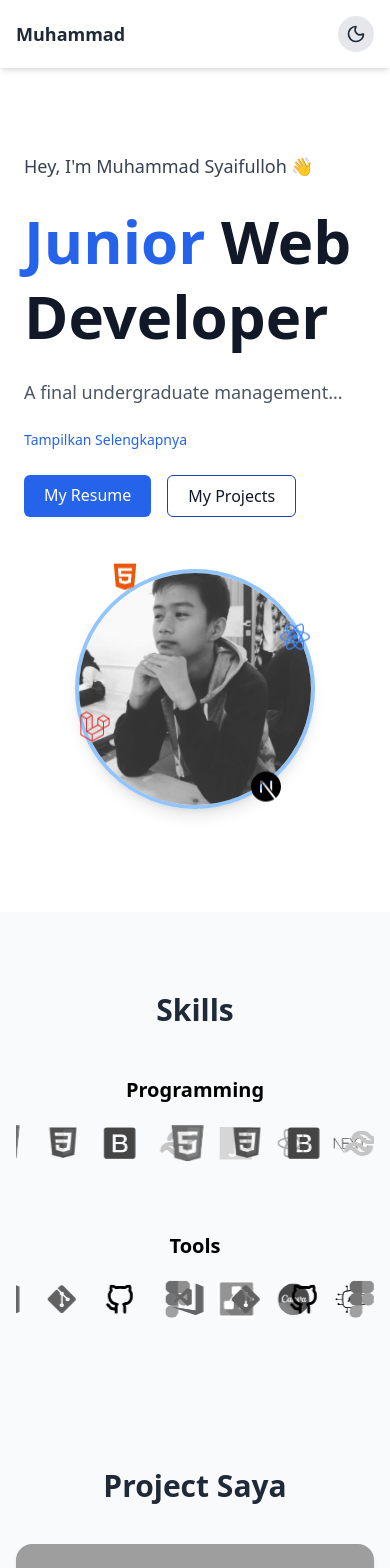
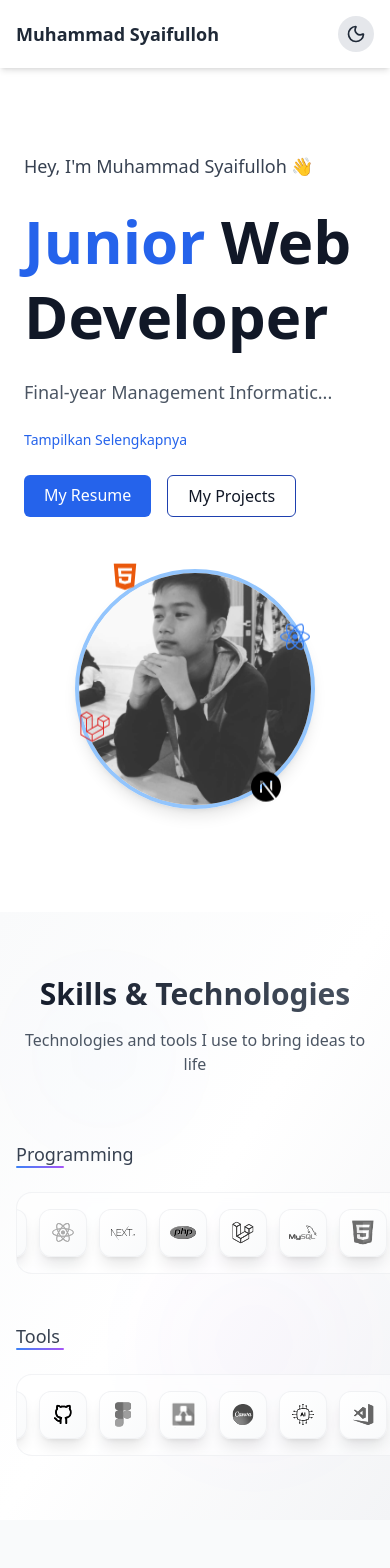
Before and after one commit to Ipul1122/portfolio, a Next.js app: page / in a window 390 px wide. Shown: the top 1568 px of the page. Built offline with nearby package versions, Linux system fonts and the light colour scheme; grey boxes are pictures that could not be loaded.

Commit message:
update section

```diff
--- a/src/components/Hero.jsx
+++ b/src/components/Hero.jsx
@@ -5,26 +5,26 @@ import { useState } from 'react';
 export default function Hero() {
 
     const [showFullText, setShowFullText] = useState(false);
-    const textOverflow = "A final undergraduate management informatics students. I do love building a website from static and dynamic. Able to work alone or with team, good communication, highly adaptable to new environments, and willingly accept critiscm as a contribution for efficiency. "
+    const textOverflow = "Final-year Management Informatics student passionate about building websites. I integrate AI tools to boost efficiency and innovation. Strong in communication, teamwork, and adaptability. Open to feedback and continuous learning. "
     const limited = textOverflow.length > 30 ? textOverflow.slice(0, 32) + '...' : textOverflow;
 
 return (
     <section
     id="hero"
-    className="min-h-screen flex items-center justify-center bg-white px-6"
+    className="min-h-screen flex items-center justify-center bg-white px-6 dark:bg-neutral-900 "
     >
-    <div className="max-w-6xl w-full grid grid-cols-1 md:grid-cols-2 gap-8 items-center">
+    <div className="max-w-6xl w-full grid grid-cols-1 md:grid-cols-2 gap-8 items-center dark:text-white">
         {/* Left Section */}
         <div className="space-y-6">
-        <p className="text-lg text-gray-700 ">Hey, I'm Muhammad Syaifulloh 👋</p>
+        <p className="text-lg text-gray-700 dark:text-white">Hey, I'm Muhammad Syaifulloh 👋</p>
 
         <h1 className="text-6xl font-extrabold leading-tight">
             <span className="text-blue-600">Junior</span>
-            <span className="text-gray-900"> Web</span> <br />
-            <span className="text-gray-900">Developer</span>
+            <span className="text-gray-900 dark:text-white"> Web</span> <br />
+            <span className="text-gray-900 dark:text-white">Developer</span>
         </h1>
 
-        <p className="text-lg text-gray-600 max-w-xl">
+        <p className="text-lg text-gray-600 max-w-xl dark:text-white text-justify">
             {showFullText ? textOverflow : limited}
         </p>
         <button onClick={() => setShowFullText(!showFullText)}
@@ -41,7 +41,7 @@ return (
             </a>
             <a
             href="#projects"
-            className="border border-blue-800 text-gray-900 px-5 py-2 rounded-md font-medium hover:bg-gray-100 transition"
+            className="border border-blue-800 text-gray-900 px-5 py-2 rounded-md font-medium hover:bg-black transition dark:text-white"
             >
             My Projects
             </a>
--- a/src/components/Navbar.jsx
+++ b/src/components/Navbar.jsx
@@ -12,11 +12,11 @@ const toggleDark = () => {
 };
 
 return (
-    <header className="sticky top-0 z-50 bg-white dark:bg-gray-900 shadow-md">
+    <header className="sticky top-0 z-50 bg-white dark:bg-neutral-900 shadow-md">
     <nav className="container mx-auto px-4 py-4 flex items-center justify-between">
         {/* Kiri: Nama */}
         <div className="text-lg font-bold text-gray-800 dark:text-white">
-        Muhammad
+        Muhammad Syaifulloh
         </div>
 
         {/* Tengah: Menu Navigasi */}
--- a/src/components/Project.jsx
+++ b/src/components/Project.jsx
@@ -43,13 +43,13 @@ setCurrentIndex((prevIndex) => (prevIndex === projects.length - 1 ? 0 : prevInde
 const project = projects[currentIndex];
 
 return (
-<section id="projects" className="py-16 bg-gray-50">
+<section id="projects" className="py-16 bg-gray-50 dark:bg-neutral-900">
     <div className="container mx-auto px-4">
-    <h2 className="text-3xl font-bold mb-10 text-center text-gray-800">Project Saya</h2>
+    <h2 className="text-3xl font-bold mb-10 text-center text-gray-800 dark:text-white">Project Saya</h2>
 
     <div className="relative max-w-3xl mx-auto ">
         {/* Project Card */}
-        <div className="bg-white rounded-2xl shadow-md overflow-hidden transition hover:shadow-xl">
+        <div className="bg-white dark:bg-neutral-800 rounded-2xl shadow-md overflow-hidden transition hover:shadow-xl">
         <Image
             src={project.image}
             alt={project.title}
@@ -57,12 +57,12 @@ return (
             height={400}
             className="w-full object-cover h-56"
         />
-        <div className="p-6 flex flex-col items-center text-center gap-y-4">
-            <h3 className="text-xl font-semibold text-gray-900 text-center">{project.title}</h3>
-            <p className="mt-2 text-gray-600">{project.description}</p>
+        <div className="p-6 flex flex-col items-center text-center gap-y-4 ">
+            <h3 className="text-xl font-semibold text-gray-900 text-center dark:text-white">{project.title}</h3>
+            <p className="mt-2 text-gray-600 dark:text-white">{project.description}</p>
 
             <div className="mt-4">
-            <p className="sm:text-sm md:text-xl lg:text-2xl font-medium text-gray-700 mb-5">Teknologi:</p>
+            <p className="sm:text-sm md:text-xl lg:text-2xl font-bold text-gray-700 mb-5 dark:text-white">Teknologi:</p>
             <div className="flex flex-wrap items-center gap-4">
                 {project.technologies.map((tech, idx) => (
                 <div key={idx} className="relative group">
@@ -89,7 +89,7 @@ return (
                 href={project.github}
                 target="_blank"
                 rel="noopener noreferrer"
-                className="px-4 py-2 bg-gray-800 text-white text-sm rounded-lg hover:bg-gray-700 transition"
+                className="px-4 py-2 bg-white text-black text-sm rounded-lg hover:bg-gray-700 transition"
             >
                 GitHub
             </a>
@@ -106,7 +106,7 @@ return (
         </div>
 
         {/* Tombol Navigasi */}
-        <div className="absolute inset-y-0 left-0 flex items-center">
+        <div className="absolute inset-y-0 left-0 flex items-center ml-2 mb-4">
         <button
             onClick={handlePrev}
             className="p-2 rounded-full bg-white shadow hover:bg-gray-100 transition"
@@ -115,7 +115,7 @@ return (
             <ChevronLeft />
         </button>
         </div>
-        <div className="absolute inset-y-0 right-0 flex items-center">
+        <div className="absolute inset-y-0 right-0 flex items-center mr-2 mb-4">
         <button
             onClick={handleNext}
             className="p-2 rounded-full bg-white shadow hover:bg-gray-100 transition"
--- a/src/components/Skills.jsx
+++ b/src/components/Skills.jsx
@@ -6,55 +6,91 @@ const programmingIcons = [
 
 const toolIcons = ["vscode-icon", "git-icon", "github-icon", "figma-icon", "drawIo-icon", "canva-icon", "ai-icon"];
 
-return (
-    <section id="skills" className="py-20 bg-gray-50">
-    <div className="max-w-4xl mx-auto px-4 text-center">
-        <h2 className="text-3xl font-bold mb-12 text-gray-800">Skills</h2>
-
-        {/* Programming */}
-        <div className="mb-16">
-        <h3 className="text-xl font-semibold mb-4">Programming</h3>
-        <div className="overflow-hidden">
-            <div className="flex gap-2.5 animate-loop-scroll">
-            {[...Array(2)].map((_, index) => (
-                <div className="flex gap-2.5" key={index}>
-                {programmingIcons.map((icon) => (
+const SkillCategory = ({ title, icons, folder }) => (
+    <div className="group">
+    <h3 className="text-lg font-medium mb-6 text-gray-700 dark:text-gray-300 relative">
+        {title}
+        <div className="absolute bottom-0 left-0 h-0.5 w-12 bg-gradient-to-r from-blue-500 to-purple-500 rounded-full"></div>
+    </h3>
+            <div className="relative overflow-hidden rounded-2xl bg-white/50 dark:bg-gray-800/50 backdrop-blur-sm border border-gray-200/50 dark:border-gray-700/50 p-4 md:p-6 max-w-4xl mx-auto">
+        <div className="flex gap-3 md:gap-4 animate-loop-scroll justify-center">
+        {[...Array(2)].map((_, index) => (
+            <div className="flex gap-3 md:gap-4" key={index}>
+            {icons.map((icon) => (
+                <div
+                key={icon + index}
+                className="relative flex-shrink-0 group/icon"
+                >
+                <div className="w-12 h-12 sm:w-14 sm:h-14 md:w-16 md:h-16 rounded-xl bg-gradient-to-br from-white to-gray-50 dark:from-gray-700 dark:to-gray-800 shadow-lg border border-gray-200/50 dark:border-gray-600/50 flex items-center justify-center transition-all duration-300 hover:scale-110 hover:shadow-xl hover:shadow-blue-500/20">
                     <img
-                    key={icon + index}
-                    src={`/skills-icons/programmingIcons/${icon}.svg`}
+                    src={`/skills-icons/${folder}/${icon}.svg`}
                     alt={icon}
-                    className="w-12 h-12 sm:w-14 sm:h-14 md:w-16 md:h-16 lg:w-20 lg:h-20 grayscale hover:grayscale-0 transition-all duration-300 ease-in-out flex-shrink-0"
-                    title={icon.toUpperCase()}
+                    className="w-8 h-8 sm:w-9 sm:h-9 md:w-10 md:h-10 grayscale group-hover/icon:grayscale-0 transition-all duration-300"
+                    title={icon.replace('-icon', '').toUpperCase()}
                     />
-                ))}
+                </div>
+                <div className="absolute -top-2 -right-2 w-4 h-4 bg-gradient-to-br from-blue-500 to-purple-500 rounded-full opacity-0 group-hover/icon:opacity-100 transition-opacity duration-300"></div>
                 </div>
             ))}
             </div>
+        ))}
         </div>
+    </div>
+    </div>
+);
+
+return (
+    <section id="skills" className="py-16 sm:py-20 bg-gradient-to-br from-gray-50 via-white to-gray-100 dark:from-gray-900 dark:via-gray-800 dark:to-gray-900 relative overflow-hidden">
+    {/* Background decorations */}
+    <div className="absolute inset-0 opacity-30">
+        <div className="absolute top-20 left-10 w-32 h-32 bg-blue-500/10 rounded-full blur-3xl"></div>
+        <div className="absolute bottom-20 right-10 w-48 h-48 bg-purple-500/10 rounded-full blur-3xl"></div>
+    </div>
+
+    <div className="max-w-4xl mx-auto px-4 relative">
+        {/* Header */}
+        <div className="text-center mb-16">
+        <h2 className="text-3xl sm:text-4xl font-bold bg-gradient-to-r from-gray-900 to-gray-600 dark:from-white dark:to-gray-300 bg-clip-text text-transparent mb-4">
+            Skills & Technologies
+        </h2>
+        <p className="text-gray-600 dark:text-gray-400 max-w-2xl mx-auto">
+            Technologies and tools I use to bring ideas to life
+        </p>
         </div>
 
-        {/* Tools */}
-        <div>
-        <h3 className="text-xl font-semibold mb-4">Tools</h3>
-        <div className="overflow-hidden">
-            <div className="flex gap-2.5 animate-loop-scroll">
-            {[...Array(2)].map((_, index) => (
-                <div className="flex gap-2.5" key={index}>
-                {toolIcons.map((icon) => (
-                    <img
-                    key={icon + index}
-                    src={`/skills-icons/toolsIcon/${icon}.svg`}
-                    alt={icon}
-                    className="w-12 h-12 sm:w-14 sm:h-14 md:w-16 md:h-16 lg:w-20 lg:h-20 grayscale hover:grayscale-0 transition-all duration-300 ease-in-out flex-shrink-0"
-                    title={icon.toUpperCase()}
-                    />
-                ))}
-                </div>
-            ))}
-            </div>
-        </div>
+        {/* Skills Grid */}
+        <div className="grid gap-12 md:gap-16">
+        <SkillCategory
+            title="Programming"
+            icons={programmingIcons}
+            folder="programmingIcons"
+        />
+        <SkillCategory
+            title="Tools"
+            icons={toolIcons}
+            folder="toolsIcon"
+        />
         </div>
     </div>
+
+    <style jsx>{`
+        @keyframes loop-scroll {
+        0% {
+            transform: translateX(0);
+        }
+        100% {
+            transform: translateX(-50%);
+        }
+        }
+
+        .animate-loop-scroll {
+        animation: loop-scroll 20s linear infinite;
+        }
+
+        .animate-loop-scroll:hover {
+        animation-play-state: paused;
+        }
+    `}</style>
     </section>
 );
 }
```
Also changed, not shown: src/components/Contact.jsx (+11 -12 lines).
